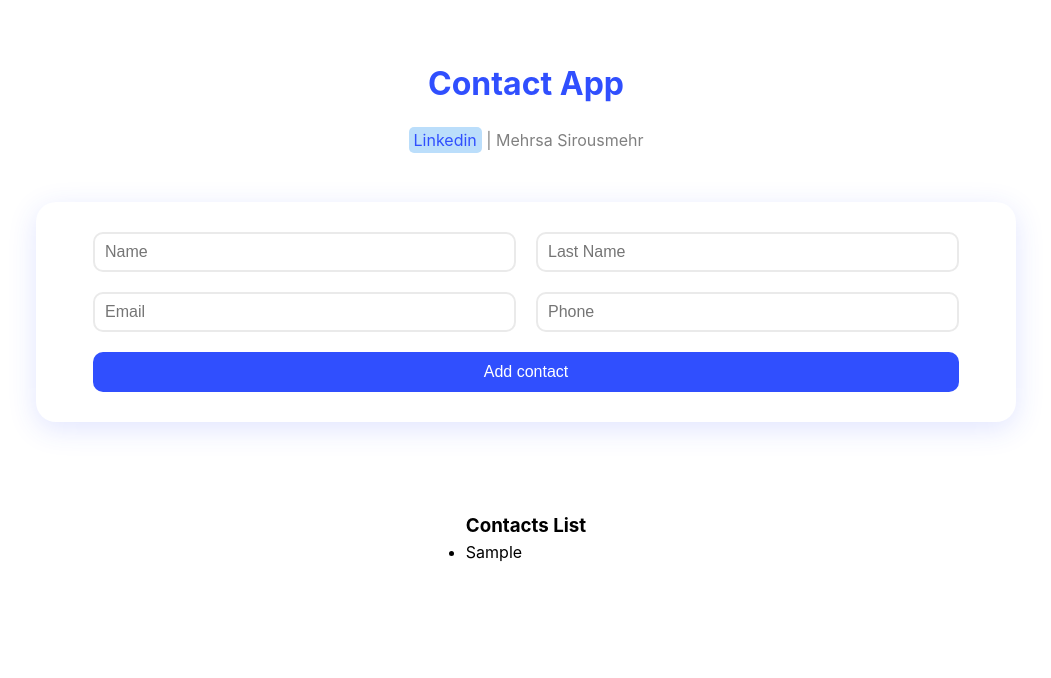
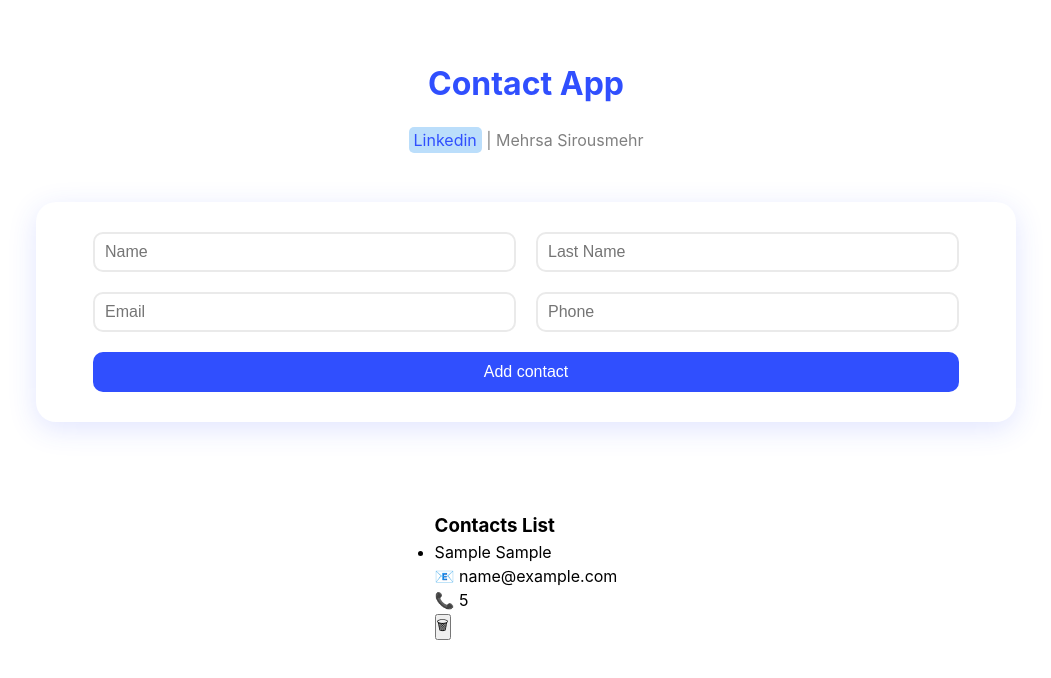
Before and after one commit to mehrsasirousmehr/contacts-app, a React (Vite) app: page / in a window 1280 px wide. Both pictures are taken after typing "Sample", "Sample", "name@example.com", "5" into the empty fields and a click on the button "Add contact". Shown: the top 678 px of the page, without its empty margins (114-1165 px from the left). Built offline with nearby package versions, Linux system fonts and the light colour scheme.

Commit message:
render contacts

```diff
--- a/src/Components/ContactsList.jsx
+++ b/src/Components/ContactsList.jsx
@@ -1,13 +1,27 @@
 function ContactsList({ contacts }) {
-    console.log(contacts);
     return (
         <div>
             <h3>Contacts List</h3>
-            <ul>
-                {contacts.map((contact) => (
-                    <li key={contact.id}>{contact.name}</li>
-                ))}
-            </ul>
+            {contacts.length ? (
+                <ul>
+                    {contacts.map((contact) => (
+                        <li key={contact.id}>
+                            <p>
+                                {contact.name} {contact.lastName}
+                            </p>
+                            <p>
+                                <span>📧</span> {contact.email}
+                            </p>
+                            <p>
+                                <span>📞</span> {contact.phone}
+                            </p>
+                            <button>🗑</button>
+                        </li>
+                    ))}
+                </ul>
+            ) : (
+                <p>No contacts yet!</p>
+            )}
         </div>
     );
 }
```
